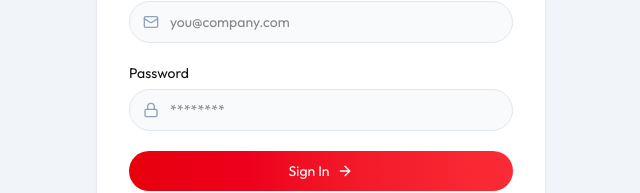
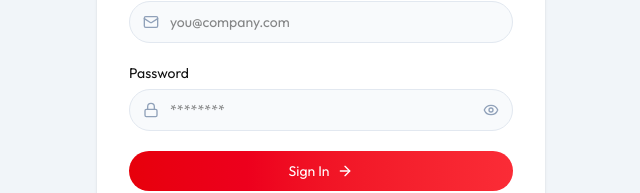
Before and after one commit to SavanSparkflow/social-media-automation, a React (Vite) app in the folder client/: page /login in a window 1280 px wide. Shown: the part 339-532 px from the top of the page, without its empty margins (319-959 px from the left). Built offline with nearby package versions, Linux system fonts and the light colour scheme; no server answers.

Commit message:
add Login page component for user authentication

```diff
--- a/client/src/pages/Login.tsx
+++ b/client/src/pages/Login.tsx
@@ -1,6 +1,6 @@
 import { useEffect, useState } from "react";
 import { Link, useNavigate } from "react-router-dom";
-import { MailIcon, LockIcon, ArrowRightIcon, User2Icon } from "lucide-react";
+import { MailIcon, LockIcon, ArrowRightIcon, User2Icon, EyeIcon, EyeOffIcon } from "lucide-react";
 import { useAuth } from "../context/AuthContext";
 import api from "../api/axios";
 import toast from "react-hot-toast";
@@ -10,6 +10,7 @@ export default function Login() {
     const [name, setName] = useState("");
     const [email, setEmail] = useState("");
     const [password, setPassword] = useState("");
+    const [showPassword, setShowPassword] = useState(false);
     const [loading, setLoading] = useState(false);
     const navigate = useNavigate();
 
@@ -66,7 +67,25 @@ export default function Login() {
                             <label className="block mb-1.5">Password</label>
                             <div className="relative">
                                 <LockIcon className="size-4 absolute left-3.5 top-1/2 -translate-y-1/2 text-slate-400" />
-                                <input type="password" required placeholder="********" className="w-full pl-10 pr-4 py-2.5 bg-slate-50 outline-slate-300 border border-slate-200 rounded-full" value={password} onChange={(e) => setPassword(e.target.value)} />
+                                <input
+                                    type={showPassword ? "text" : "password"}
+                                    required
+                                    placeholder="********"
+                                    className="w-full pl-10 pr-10 py-2.5 bg-slate-50 outline-slate-300 border border-slate-200 rounded-full"
+                                    value={password}
+                                    onChange={(e) => setPassword(e.target.value)}
+                                />
+                                <button
+                                    type="button"
+                                    onClick={() => setShowPassword(!showPassword)}
+                                    className="absolute right-3.5 top-1/2 -translate-y-1/2 text-slate-400 hover:text-slate-600 focus:outline-none cursor-pointer"
+                                >
+                                    {showPassword ? (
+                                        <EyeOffIcon className="size-4" />
+                                    ) : (
+                                        <EyeIcon className="size-4" />
+                                    )}
+                                </button>
                             </div>
                         </div>
 
```
